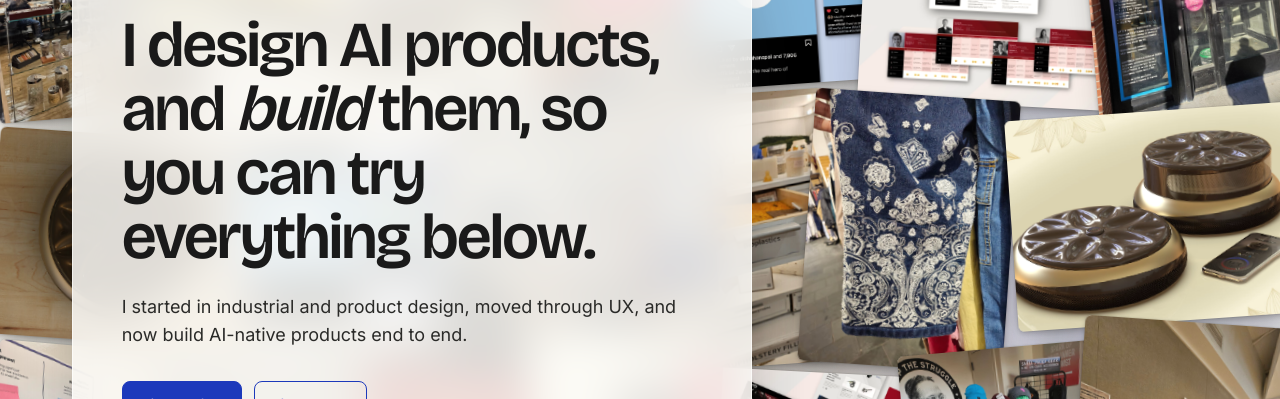
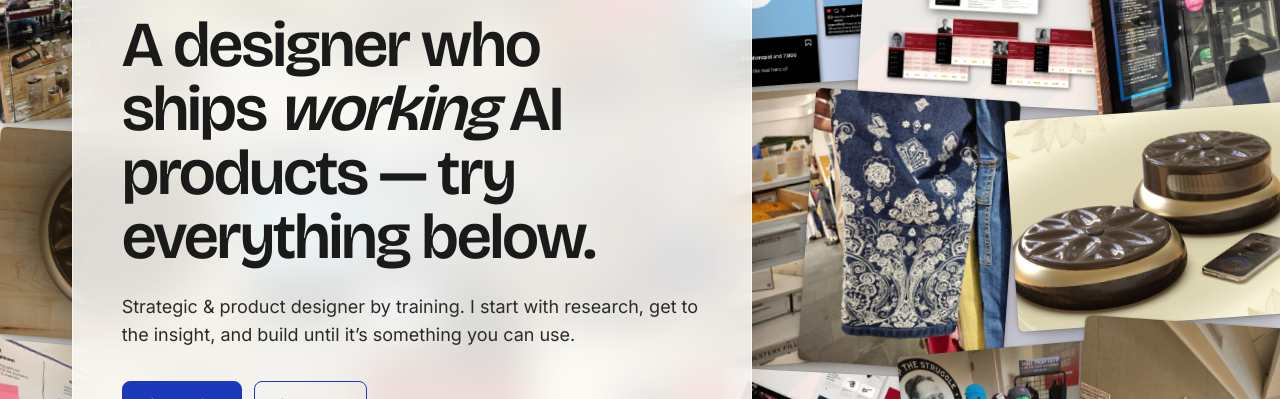
Before and after one commit to Rishabh117117/PortfolioR117, a Next.js app: page / in a window 1280 px wide. Shown: the part 190-589 px from the top of the page. Built offline with nearby package versions, Linux system fonts and the light colour scheme; no server answers.

Commit message:
Phase 2 — homepage hero copy
Co-Authored-By: Claude Opus 4.8 <noreply@anthropic.com>

```diff
--- a/app/page.tsx
+++ b/app/page.tsx
@@ -65,16 +65,18 @@ export default function Home() {
           <div className={styles.heroCard}>
             <p className={`eyebrow ${styles.eyebrow}`}>Rishabh Salian · designer &amp; builder</p>
 
-            {/* HERO COPY — D-01 resolved (COPY-A-1): the claim is design + build,
-                substantiated by the four working demos in the grid below. */}
+            {/* HERO COPY — D-01 resolved (COPY-A-1): the claim is ships-working-
+                AI-products, substantiated by the four working demos in the grid
+                below. */}
             <h1 className={styles.headline}>
-              I design AI products, and <em>build</em> them, so you can try
+              A designer who ships <em>working</em> AI products — try
               everything below.
             </h1>
 
             <p className={styles.subhead}>
-              I started in industrial and product design, moved through UX, and
-              now build AI-native products end to end.
+              Strategic &amp; product designer by training. I start with
+              research, get to the insight, and build until it’s something you
+              can use.
             </p>
 
             <div className={styles.ctaRow}>
```
